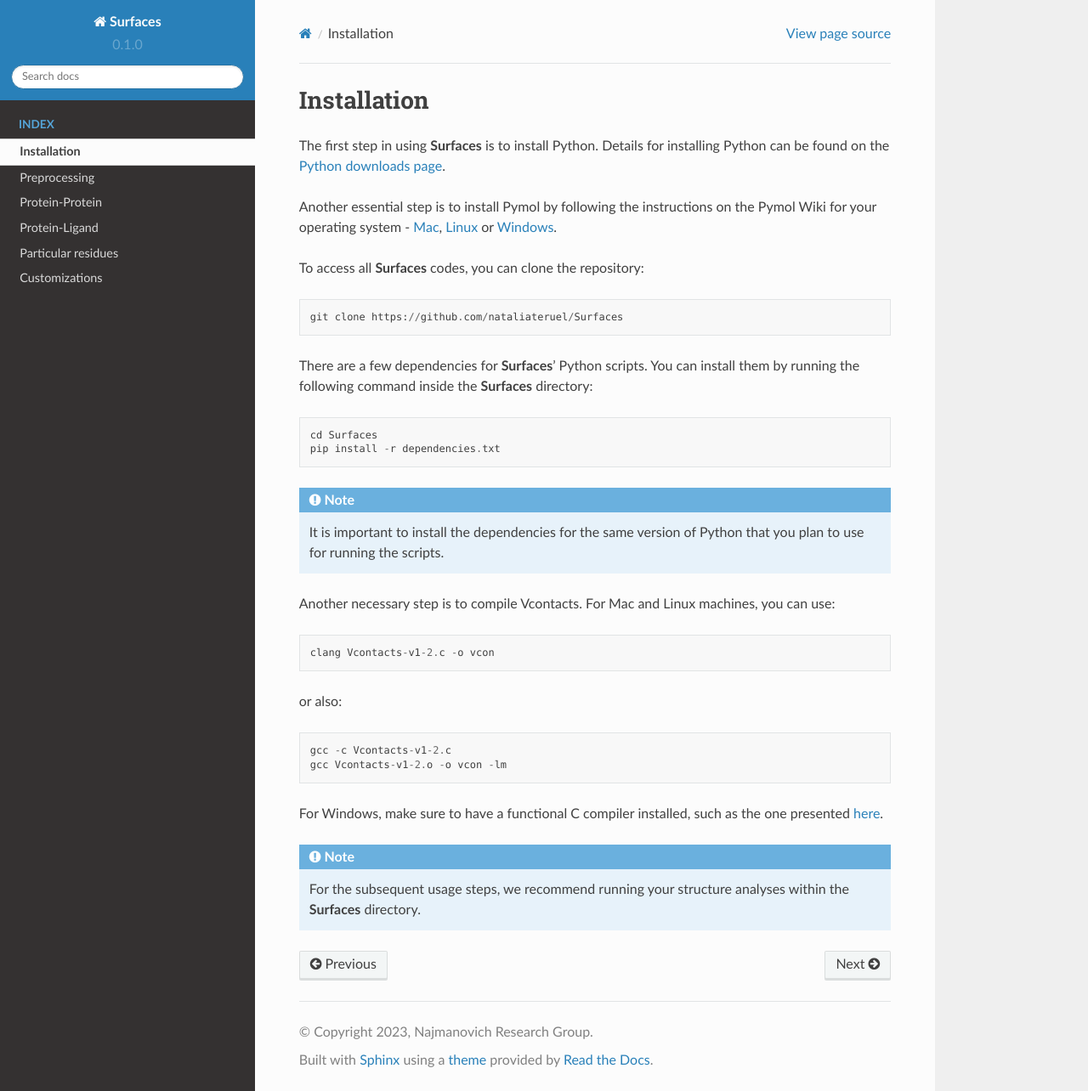
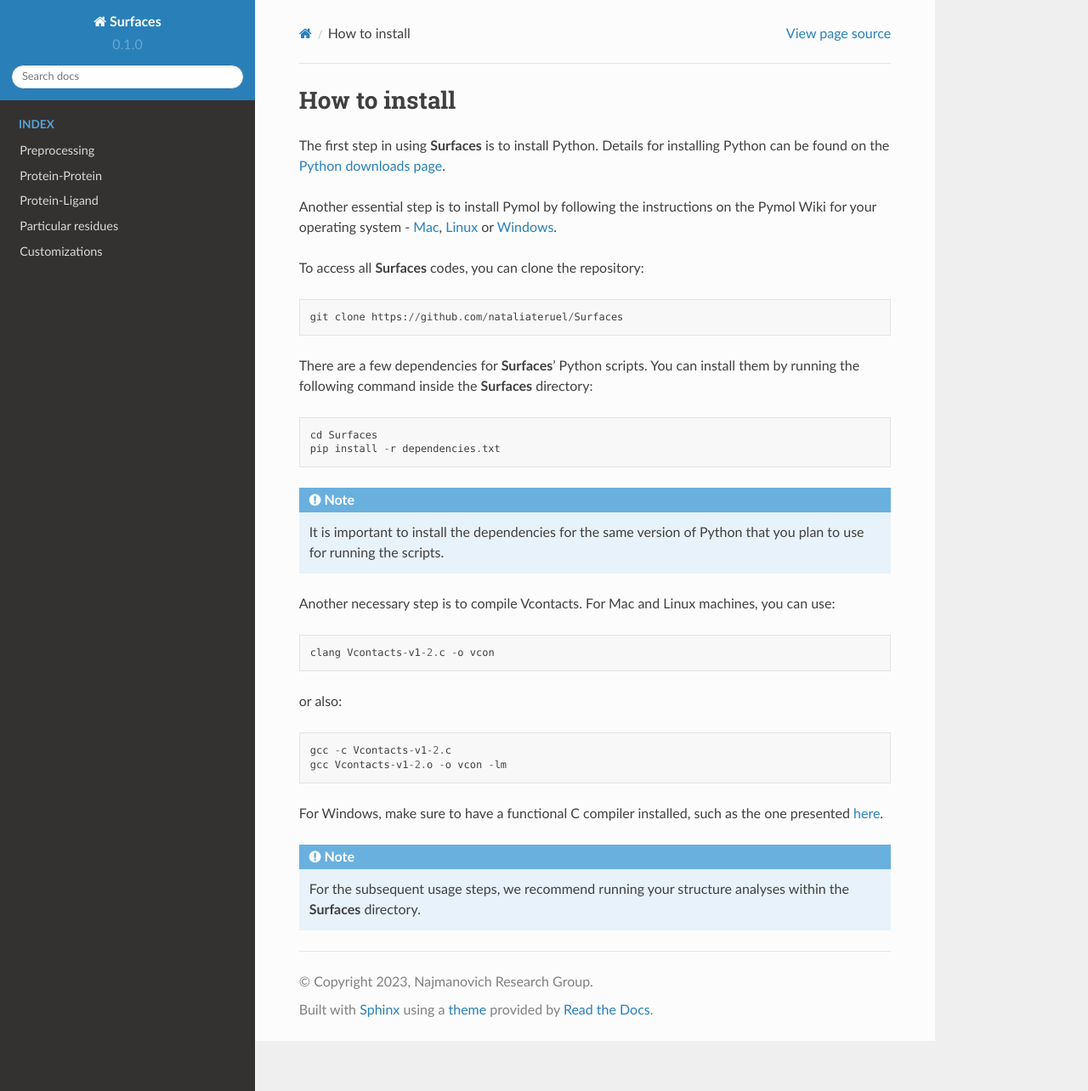
Before and after one commit to nataliateruel/Surfaces_tutorial, a Sphinx documentation site: the page built from docs/source/How_to_install.rst, in a window 1280 px wide and 1284 px high. Shown: the whole window at 85% size. Built offline with Sphinx 7.4.7 and the Read the Docs theme 2.0.0, drawn with Linux system fonts in a browser that asks for light colours; pages that are not in the unit, such as notebooks, are missing from menus.

Commit message:
Update and rename Installation.rst to How_to_install.rst

```diff
--- a/docs/source/Installation.rst
+++ b/docs/source/How_to_install.rst
@@ -1,4 +1,4 @@
-Installation
+How to install
 =====
 
 The first step in using **Surfaces** is to install Python. Details for installing Python can be found on the `Python downloads page <https://www.python.org/downloads/>`_.
```
